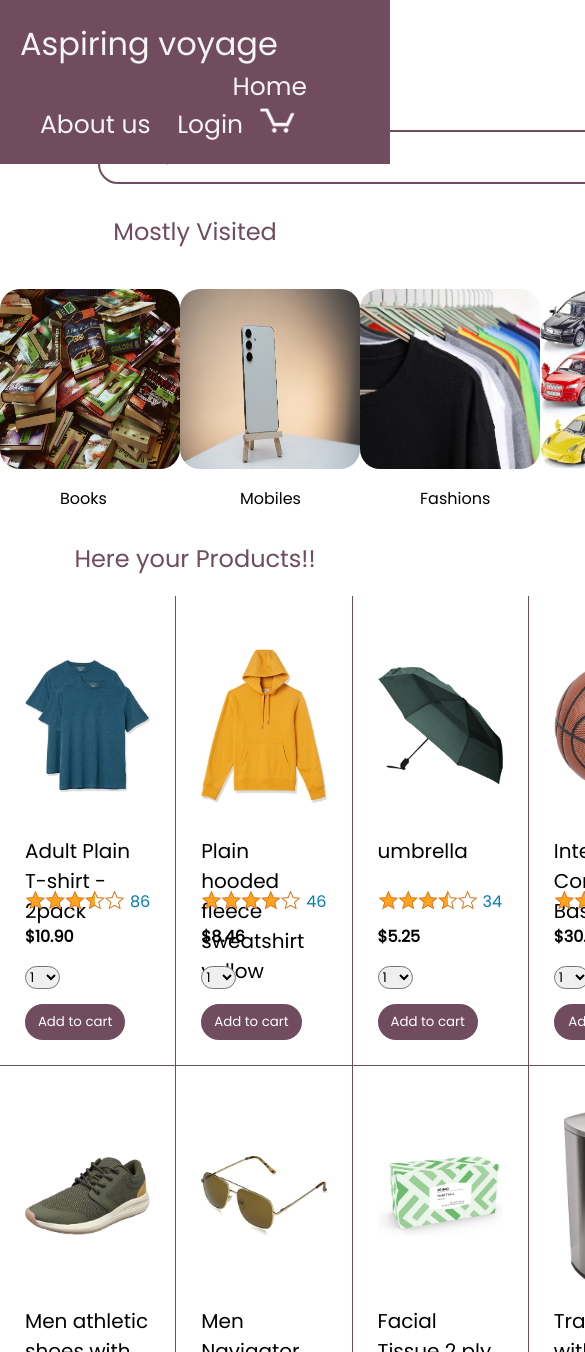
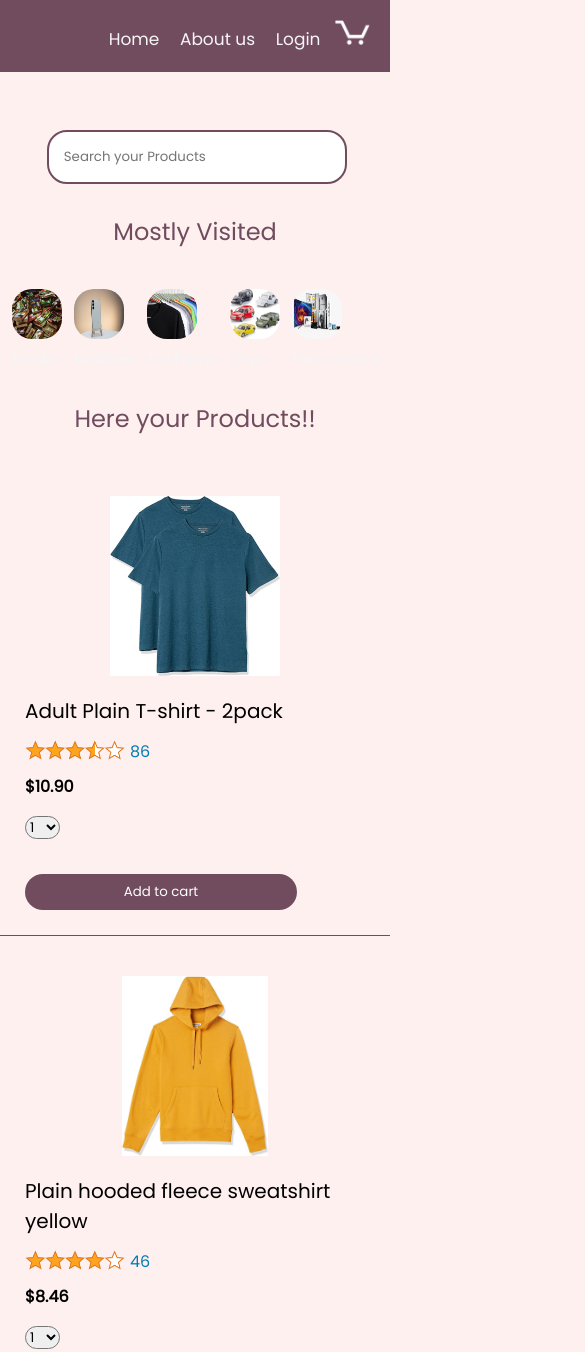
Before and after one commit to janaofficl/ap, a plain HTML site: page index.html in a window 390 px wide. Shown: the top 1352 px of the page, 585 px wide, since content can reach past the window. Drawn offline with Linux system fonts and the light colour scheme; a web font is replaced by a local one.

Commit message:
Update style.css

```diff
--- a/style.css
+++ b/style.css
@@ -14,20 +14,28 @@
     right: 0;
     left: 0;
 }
+
 .navbar{
     background-color: #704C5E;
     color: whitesmoke;
     padding: 20px;
 }
-.nav,h1,.list,.ul,li{
+.nav,h1,.list,.logo-img,.ul,li{
     display: inline;
 }
+.nav{
+  display: flex;
+  justify-content: space-between;
+}
+.logo-img{
+  display: none;
+}
 .ul{
-    margin-left: 55%;
     font-size: 25px;
+    flex-shrink: 1;
 }
 .ul li{
-    padding-left: 20px;
+    padding-left: 16px;
 }
 
 a{
@@ -42,13 +50,16 @@ a{
 }
 .search-bar{
     margin-top: 130px;
-    margin-left: 25%;
+    margin-left: 20%;
     padding: 15px;
-    width: 800px;
+    width: 900px;
     border:none;
     border:2px solid #704C5E;
     border-radius: 20px;
     outline: none;
+}
+body{
+  background-color: #FFF0F0;
 }
 .products{
     margin-top: 40px;
@@ -60,9 +71,9 @@ a{
     width: 180px;
     border-radius: 20px;
 }
-.pro p{
+
+.pv{
     margin-top: 10px;
-    padding-left: 60px;
     color: black;
     font-size: 16px;
 }
@@ -74,7 +85,42 @@ a{
 .product-grid{
     margin-top: 20px;
     display: grid;
-    grid-template-columns: repeat(4, 1fr);
+    grid-template-columns: repeat(7, 1fr);
+}
+@media (max-width:2000px){
+  .product-grid{
+    grid-template-columns: repeat(6,1fr);
+  }
+}
+@media (max-width:1600px){
+  .product-grid{
+    grid-template-columns: repeat(5,1fr);
+  }
+}
+@media (max-width:1300px){
+  .product-grid{
+    grid-template-columns: repeat(4,1fr);
+  }
+}
+@media (max-width:1000){
+  .product-grid{
+    grid-template-columns: repeat(4,1fr);
+  }
+}
+@media (max-width:950px){
+  .product-grid{
+    grid-template-columns: repeat(3,1fr);
+  }
+}
+@media (max-width:575px){
+  .product-grid{
+    grid-template-columns: repeat(2,1fr);
+  }
+}
+@media (max-width:450px){
+  .product-grid{
+    grid-template-columns:1fr;
+  }
 }
 .products-container{
     padding-top: 40px;
@@ -85,6 +131,151 @@ a{
     border-bottom: 1px solid #704C5E;
     display: flex;
     flex-direction: column;
+}
+@media(max-width:1600px){
+  .pro-img{
+    height:130px;
+    width: 130px;
+  }
+  .pv{
+    padding-left: 35px;
+  }
+}
+@media(max-width:1400px){
+  .pro-img{
+    height:100px;
+    width: 100px;
+  }
+  .pv{
+    padding-left: 35px;
+  }
+}
+@media(max-width:1200px){
+  .pro-img{
+    height:80px;
+    width: 80px;
+  }
+  .search-bar{
+    margin-left: 12%;
+  }
+}
+@media(max-width:1050px){
+  .search-bar{
+    margin-left: 15%;
+    width: 800px;
+  }
+}
+@media(max-width:1025px){
+  .pro-img{
+    height:100px;
+    width: 80px;
+  }
+  .pv{
+    padding-left: 10px;
+    font-size: 10px;
+  }
+  .search-bar{
+    width:800px;
+    margin-left:14%;
+  }
+}
+@media(max-width:992px){
+  .pro-img{
+    height:100px;
+    width: 100px;
+  }
+  .pv{
+    padding-left: 10px;
+    font-size: 10px;
+  }
+  .search-bar{
+    width: 800px;
+    margin-left:12% ;
+  }
+}
+@media(max-width:768px){
+  .pro-img{
+    height:100px;
+    width: 80px;
+  }
+  .pv{
+    padding-left: 10px;
+    font-size: 10px;
+  }
+  .search-bar{
+    width: 600px;
+    margin-left:13% ;
+  }
+}
+@media(max-width:576px){
+  .logo-img{
+    display: block;
+    height: 40px;
+    width: 80px;
+  }
+  .h1{
+    display: none;
+  }
+  .pro-img{
+    height:100px;
+    width: 80px;
+  }
+  .pv{
+    padding-left: 10px;
+    font-size: 10px;
+  }
+  .search-bar{
+    width: 400px;
+    margin-left:20%;
+  }
+}
+@media(max-width:450px){
+  .pro-img{
+    height: 70px;
+    width: 70px;
+  }
+  .logo-img{
+    display: block;
+    height: 40px;
+    width: 80px;
+  }
+  .ul{
+    font-size: 17px;
+  }
+}
+
+@media(max-width:450px){
+  .products-container{
+    border-right:none ;
+  }
+  .product-grid{
+    width: 100vw;
+  }
+  .search-bar{
+    margin-left: 10%;
+    width:380px;
+  }
+}
+@media(max-width:390px){
+  .pro-img{
+    height: 50px;
+    width: 50px;
+  }
+  .search-bar{
+    width: 300px;
+    margin-left: 12%;
+  }
+  .logo-img{
+    display: block;
+    height: 35px;
+    width: 45px;
+  }
+  .ul{
+    font-size: 17px;
+  }
+  .pv{
+    font-size: 10px;
+  }
 }
 .product-image-container{
     display: flex;
@@ -98,7 +289,6 @@ a{
     max-height: 100%;
 }
 .product-name{
-    height: 40px;
     margin-bottom: 10px;
     font-size: 20px;
 }
@@ -135,6 +325,7 @@ a{
     color: white;
     border: none;
     outline: none;
+    margin-top:20px;
   }
 .add-to-cart-btn:hover{
     background-color: rgba(112, 76, 94,0.8);
@@ -201,5 +392,33 @@ footer {
   .row p{
     margin-top: 20px;
   }
+  .container{
+    margin-bottom: 20px;
+  }
+  @media(max-width:1400px){
+    .container{
+      margin-bottom: 10px;
+    }
+  }
+  @media(max-width:1200px){
+    .container{
+      margin-bottom: 20px;
+    }
+  }
+  @media(max-width:992px){
+    .container{
+      margin-bottom: 30px;
+    }
+  }
+  @media(max-width:768px){
+    .container{
+      margin-bottom: 70px;
+    }
+  }
+  @media(max-width:560px){
+    .container{
+      margin-bottom: 80px;
+    }
+  }
 
   /* #704C5E */
```
